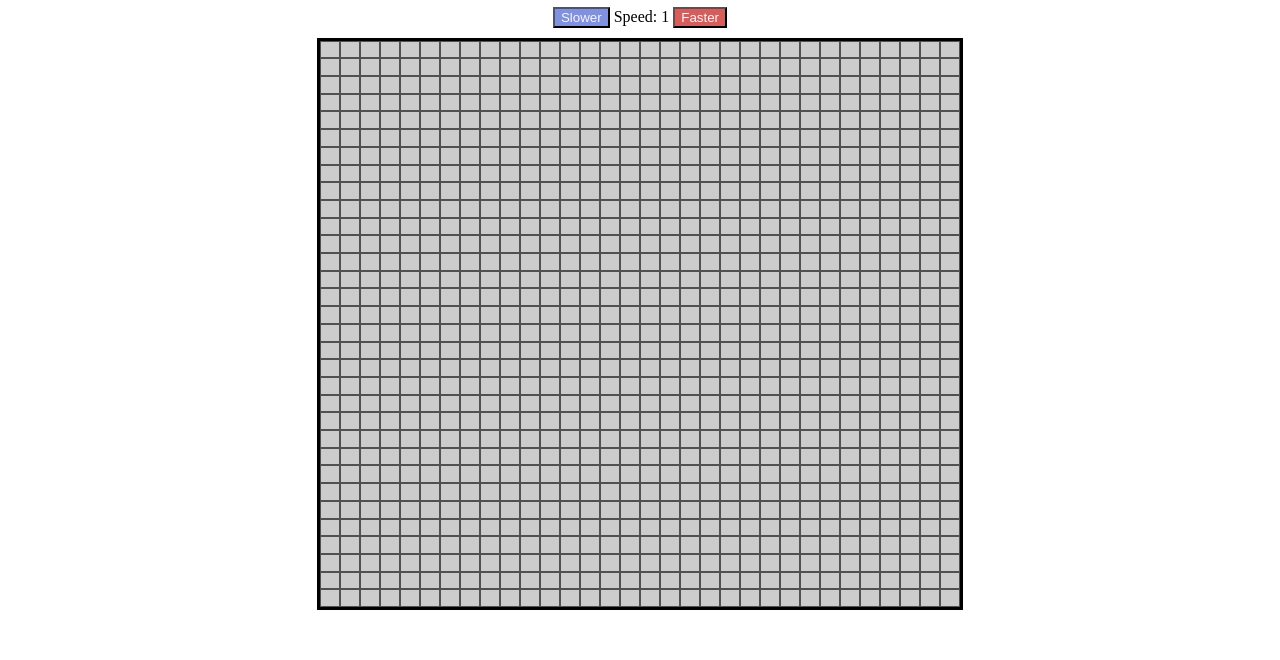
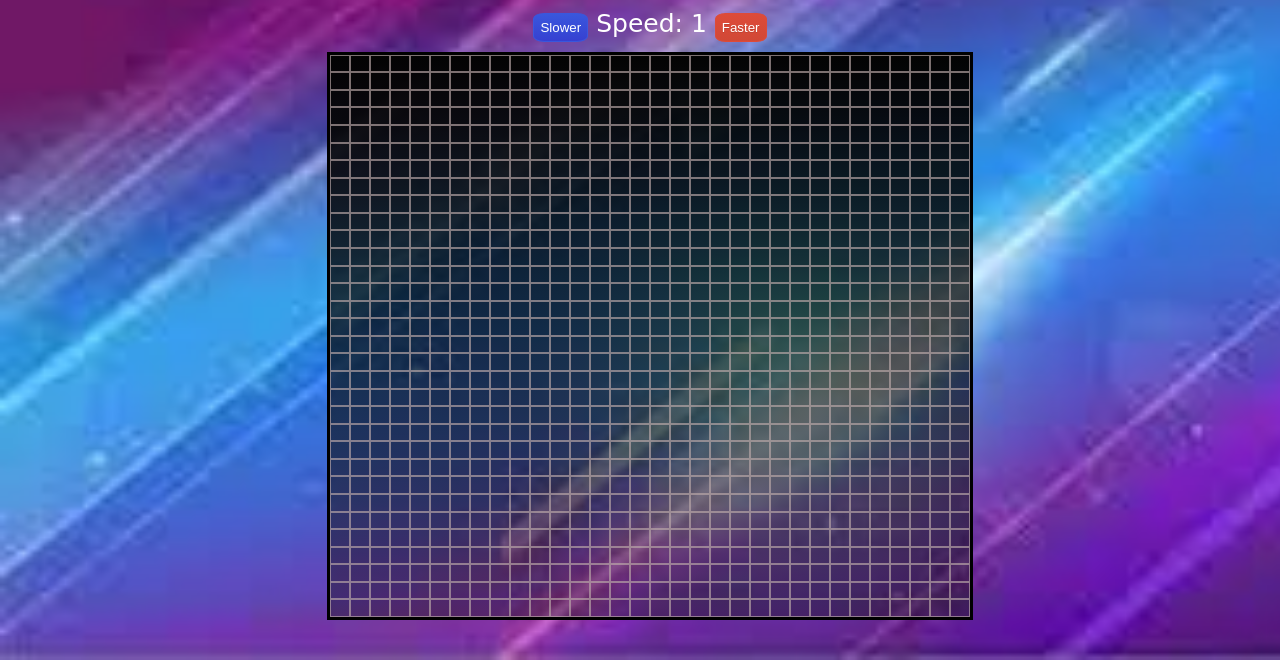
Before and after one commit to danyeric123/retro-snake-browser-game, a plain HTML site: page index.html in a window 1280 px wide. Shown: the part 160-820 px from the top of the page. Drawn offline with Linux system fonts and the light colour scheme; a web font is replaced by a local one.

Commit message:
styling changes

```diff
--- a/css/styles.css
+++ b/css/styles.css
@@ -1,11 +1,19 @@
+@import url('https://fonts.googleapis.com/css2?family=Tourney:wght@500&display=swap');
 body {
   height: 100vh;
   width: 100vw;
   display: flex;
+  background-image: url(../imgs/background-game-img-1.jpeg);
+  -webkit-background-size: cover;
+  -moz-background-size: cover;
+  -o-background-size: cover;
+  background-size: cover;
   justify-content: center;
   flex-direction: column;
   align-items: center;
-  margin: 0;
+  color: white;
+  margin: 10px;
+  font-family: 'Tourney', cursive;
 }
 
 canvas{
@@ -13,7 +21,8 @@ canvas{
 }
 
 #game-board {
-  background-color: #CCC;
+  background: -webkit-linear-gradient(top, #030303, #130f0f63);
+  background: -moz-linear-gradient(top,  #030303, #130f0f63);
   border: black solid;
   width: 80vmin;
   height: 74vmin;
@@ -25,41 +34,61 @@ canvas{
   margin-bottom: 10px;
   padding: 5px;
   font-size: 40px;
-  border: solid black;
+  border: solid white;
 }
 
 #speed-container{
   display: inline;
   flex-flow: row;
+  margin-top: 0px;
   margin-bottom: 10px;
+  font-family: 'Tourney', cursive;
+  font-size: 25px;
 }
 
 #fast-btn{
-  background-color: rgba(199, 29, 29, 0.719);
-  color: whitesmoke;
+  background: -webkit-linear-gradient(top, #DD4B39, #D14836);
+  background: -moz-linear-gradient(top, #DD4B39, #D14836);
+  background: -ms-linear-gradient(top, #DD4B39, #D14836);
+  border: 1px solid #DD4B39;
+  border-radius: 20%;
+  color: white;
+  width: fit-content;
+  padding: 6px;
+  text-shadow: 0 1px 0 #C04131;
 }
 
 #slow-btn{
-  background-color: rgba(29, 60, 199, 0.562);
-  color: whitesmoke;
+  background: -webkit-linear-gradient(top, #3957dd, #3640d1);
+  background: -moz-linear-gradient(top, #3c39dd, #D14836);
+  background: -ms-linear-gradient(top, #DD4B39, #D14836);
+  border: 1px solid #3957dd;
+  border-radius: 20%;
+  color: white;
+  width: fit-content;
+  padding: 6px;
+  text-shadow: 0 1px 0 #3957dd;
 }
 
 .cell{
-  border: .1em solid rgba(0, 0, 0, 0.6);
+  border: .1em solid rgba(187, 169, 169, 0.658);
   padding: .5px;
 }
 
 #score-board{
-  color: rgb(190, 50, 50);
+  color: rgb(252, 248, 248);
   border-radius: 60%;
   padding: 15px;
   margin-top: 0px;
-  border: solid rgba(0, 0, 0, 0.6);
+  margin-bottom: 3px;
+  border: solid rgba(255, 255, 255, 0.973);
   display: none;
 }
 
 #instructions{
-  /* border:rgba(0, 0, 0, 0.6) solid; */
+  font-family: 'Tourney', cursive;
+  font-size: 30px;
+  margin-top: 0px;
 }
 
 .snake {
--- a/index.html
+++ b/index.html
@@ -12,7 +12,15 @@
   <h1 id="title">Snake Game</h1>
   <h2 id="instructions">Press Space Bar To Start</h2>
   <div id="speed-container">
-    <button id="slow-btn">Slower</button> Speed: <span id="speed">1</span> <button id="fast-btn">Faster</button>
+    <button class="speed-btn" id="slow-btn">
+      Slower
+    </button>
+
+    Speed: <span id="speed">1</span>
+
+    <button class="speed-btn" id="fast-btn">
+      Faster
+    </button>
   </div>
   <h3 id="score-board"></h3>
   <section id="game-board">
--- a/js/app.js
+++ b/js/app.js
@@ -31,14 +31,12 @@ let gameBoardSection = document.getElementById("game-board")
 const board = createGameBoard(gameBoardSection, boardSize),
       scoreEl = document.getElementById("score-board"),
       instructions = document.getElementById("instructions"),
-      fastBtn = document.getElementById("fast-btn"),
-      slowBtn = document.getElementById("slow-btn"),
+      speedBtn = document.querySelectorAll(".speed-btn"),
       speedEl = document.getElementById("speed")
 
 /*----------------------------- Event Listeners -----------------------------*/
 window.addEventListener("keydown",userInput)
-fastBtn.addEventListener("click",speedChange)
-slowBtn.addEventListener("click",speedChange)
+speedBtn.forEach(button=>button.addEventListener("click",(e)=>speedChange(e.target.innerText)))
 
 
 /*-------------------------------- Functions --------------------------------*/
@@ -73,6 +71,7 @@ function updateState(){
         (snakeHead.y == foodPosition.y)){
           snake.eat()
           food.toggleEaten()
+          speedChange()
         }
     }else{
       if(!snake.isDead) snake.toggleIsDead()
@@ -160,11 +159,11 @@ function userInput(e){
   }
 }
 
-function speedChange(e){
-  if(e.target.innerText ==="Faster"){
+function speedChange(speedIncrease="Faster"){
+  if(speedIncrease ==="Faster"){
     ++snake.speed
     speed.innerText = snake.speed
-  }else if((e.target.innerText ==="Slower")&&(snake.speed>1)){
+  }else if((speedIncrease ==="Slower")&&(snake.speed>1)){
     --snake.speed
     speed.innerText = snake.speed
   }
```
Also changed, not shown: imgs/background-game-img-1.jpeg (added).
